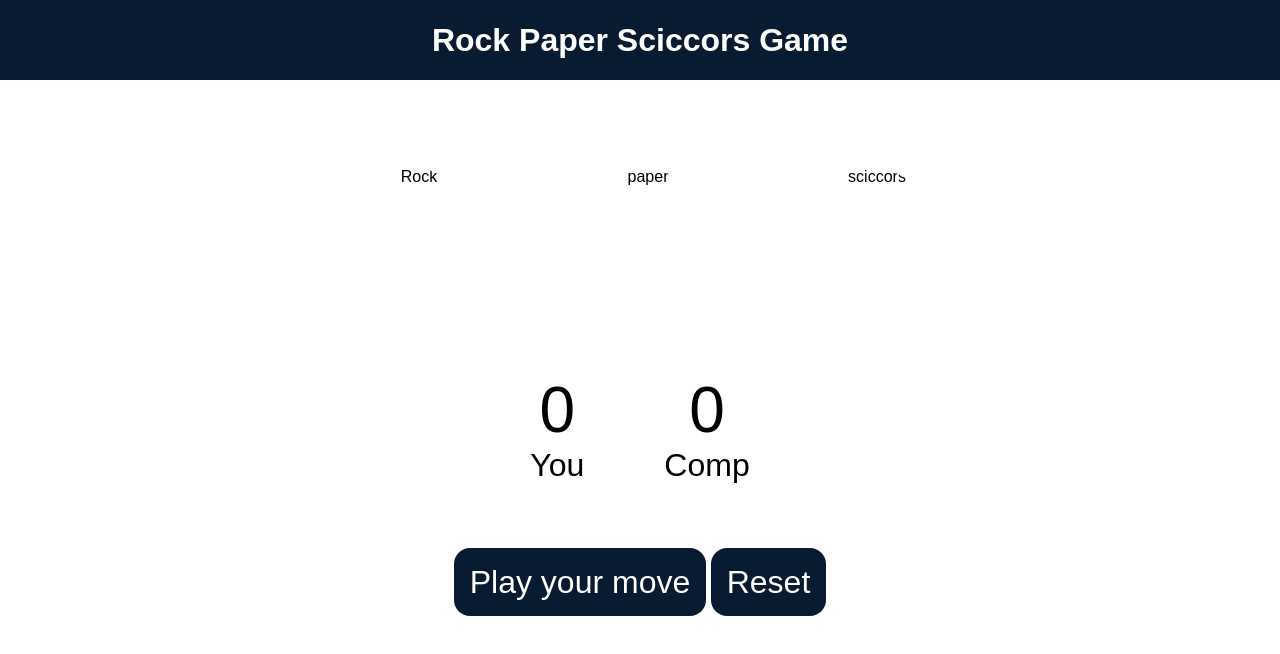
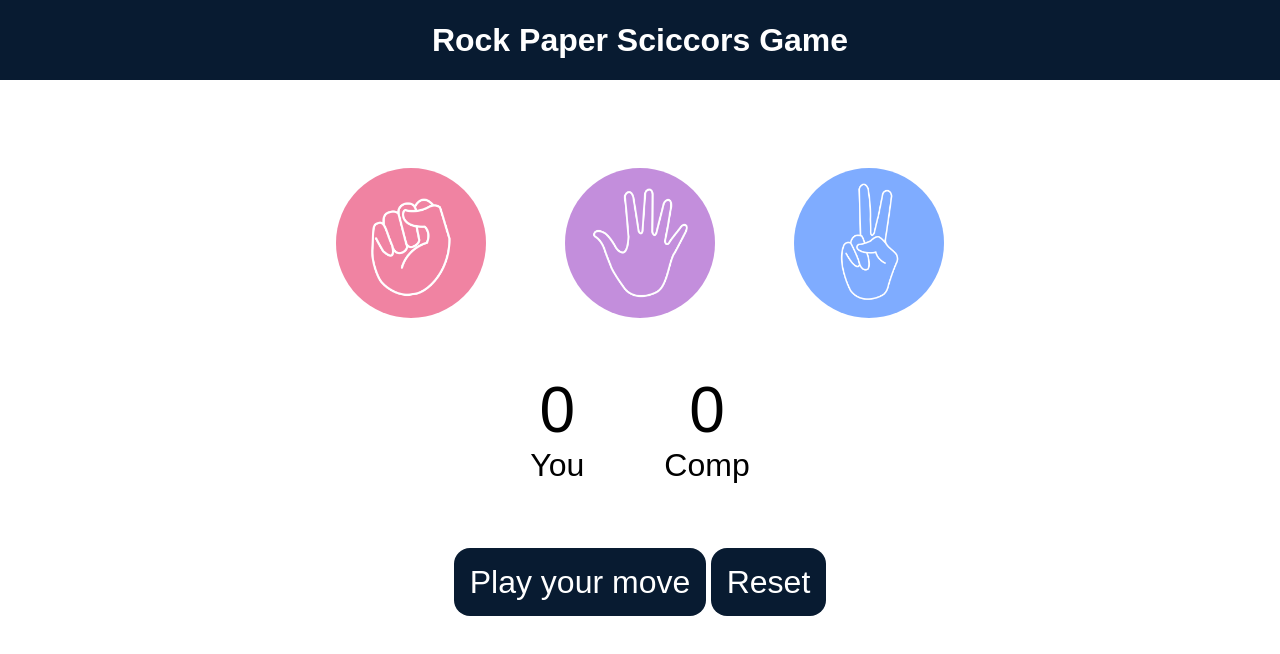
Before and after one commit to Mukunddewangan/Rock-Paper-Scissors-Game, a plain HTML site: page index.html in a window 1280 px wide. Drawn offline with Linux system fonts and the light colour scheme.

Commit message:
Update index.html

```diff
--- a/index.html
+++ b/index.html
@@ -10,13 +10,13 @@
     <h1>Rock Paper Sciccors Game</h1>
     <div class="choises">
       <div class="choise" id="Rock">
-        <img src="./images/rock.png" alt="Rock" />
+        <img src="rock.png" alt="Rock" />
       </div>
       <div class="choise" id="Paper">
-        <img src="./images/paper.png" alt="paper" />
+        <img src="paper.png" alt="paper" />
       </div>
       <div class="choise" id="Scissors">
-        <img src="./images/scissors.png" alt="sciccors" />
+        <img src="scissors.png" alt="sciccors" />
       </div>
     </div>
     <div class="score-board">
```
